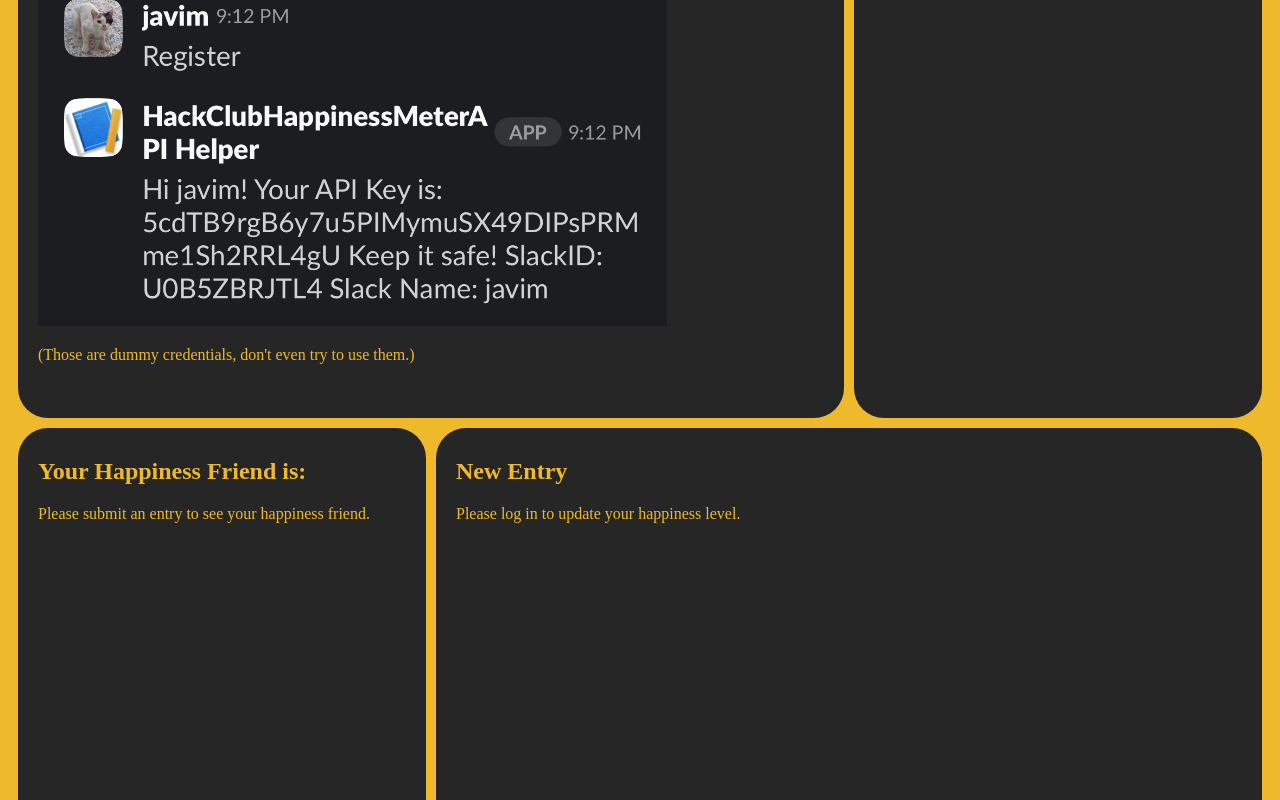
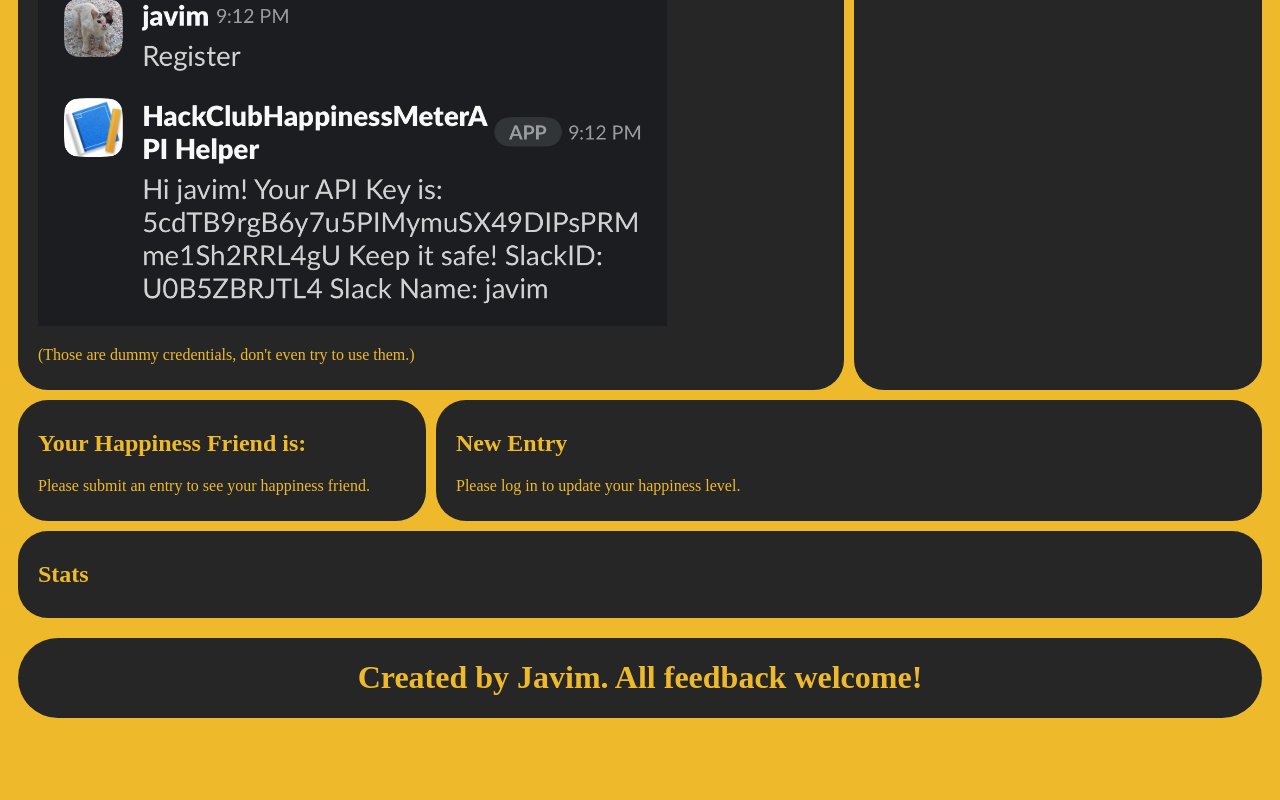
Before and after one commit to javiermm8/HackClub-Happiness-Meter-Frontend, a React (Vite) app: page / in a window 1280 px wide. Shown: the part 825-1625 px from the top of the page. After the commit the page ends 1561 px from the top, so only its background shows below. Built offline with nearby package versions, Linux system fonts and the light colour scheme; no server answers; a web font is replaced by a local one.

Commit message:
Added Stats and changed grid rows to adapt to content.

```diff
--- a/src/App.css
+++ b/src/App.css
@@ -2,9 +2,9 @@
     padding: 20px 0px;
     display: grid;
     grid-template-columns: repeat(3, 1fr);
-    grid-template-rows: repeat(3, 1fr);
-    grid-column-gap: 10px;
-    grid-row-gap: 10px;
+    grid-template-rows: repeat(4, max-content);
+    column-gap: 10px;
+    row-gap: 10px;
 }
 
 .intro {
@@ -24,6 +24,9 @@
 }
 .entry {
     grid-area: 3 / 2 / 4 / 4;
+}
+.stats {
+    grid-area: 4 / 1 / 4 / 4;
 }
 
 .intro {
@@ -136,3 +139,12 @@
     padding: 10px 20px;
     border-radius: 30px;
 }
+
+.stats {
+    background: #262626;
+    color: #eeba2c;
+    justify-content: center;
+    align-items: center;
+    padding: 10px 20px;
+    border-radius: 30px;
+}
--- a/src/App.jsx
+++ b/src/App.jsx
@@ -10,6 +10,7 @@
 import Friend from "./components/Friend";
 import Entry from "./components/Entry";
 import Footer from "./components/Footer";
+import Stats from "./components/Stats";
 
 function App() {
   const [authed, setAuthed] = useState("un-authed");
@@ -31,6 +32,8 @@
   const [friendExists, setFriendExists] = useState(false);
   const [friendMessage, setFriendMessage] = useState("");
 
+  const [statsMessage, setStatsMessage] = useState("");
+
   useEffect(() => {
     async function checkStatus() {
       try {
@@ -49,6 +52,31 @@
     }
     checkStatus();
     const interval = setInterval(checkStatus, 30_000);
+
+    return () => {
+      clearInterval(interval);
+    };
+  }, []);
+
+  useEffect(() => {
+    async function getStats() {
+      try {
+        const response = await fetch("https://happinessmeter.javim.dev/stats");
+        if (response.status === 429) {
+          return;
+        }
+        if (!response.ok) {
+          throw new Error("Network response was not ok: " + response.status);
+        } else {
+          const data = await response.json();
+          setStatsMessage(data.message);
+        }
+      } catch (error) {
+        console.error("GET stats error:", error);
+      }
+    }
+    getStats();
+    const interval = setInterval(getStats, 30_000);
 
     return () => {
       clearInterval(interval);
@@ -190,6 +218,8 @@
           entrySuccess={entrySuccess}
           onSubmit={handleNewEntry}
         />
+
+        <Stats statsMessage={statsMessage} />
       </div>
       <Footer />
     </>
--- /dev/null
+++ b/src/components/Stats.jsx
@@ -0,0 +1,8 @@
+export default function Stats({ statsMessage }) {
+  return (
+    <div className="stats">
+      <h2>Stats</h2>
+      <p>{statsMessage}</p>
+    </div>
+  );
+}
--- a/src/index.css
+++ b/src/index.css
@@ -42,6 +42,5 @@
     justify-content: center;
     align-items: center;
     color: #eeba2c;
-
     border-radius: 100px;
 }
```
